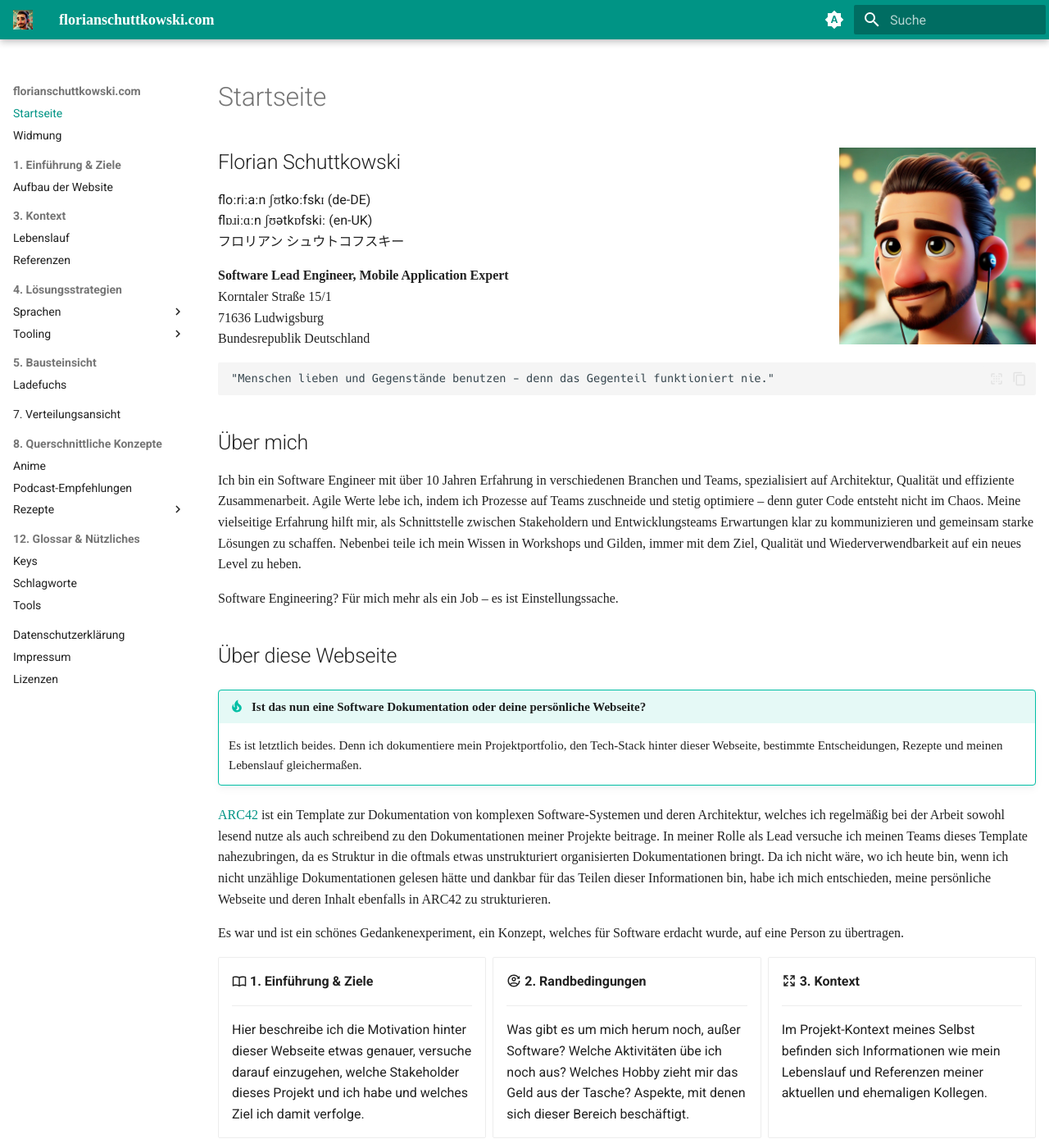
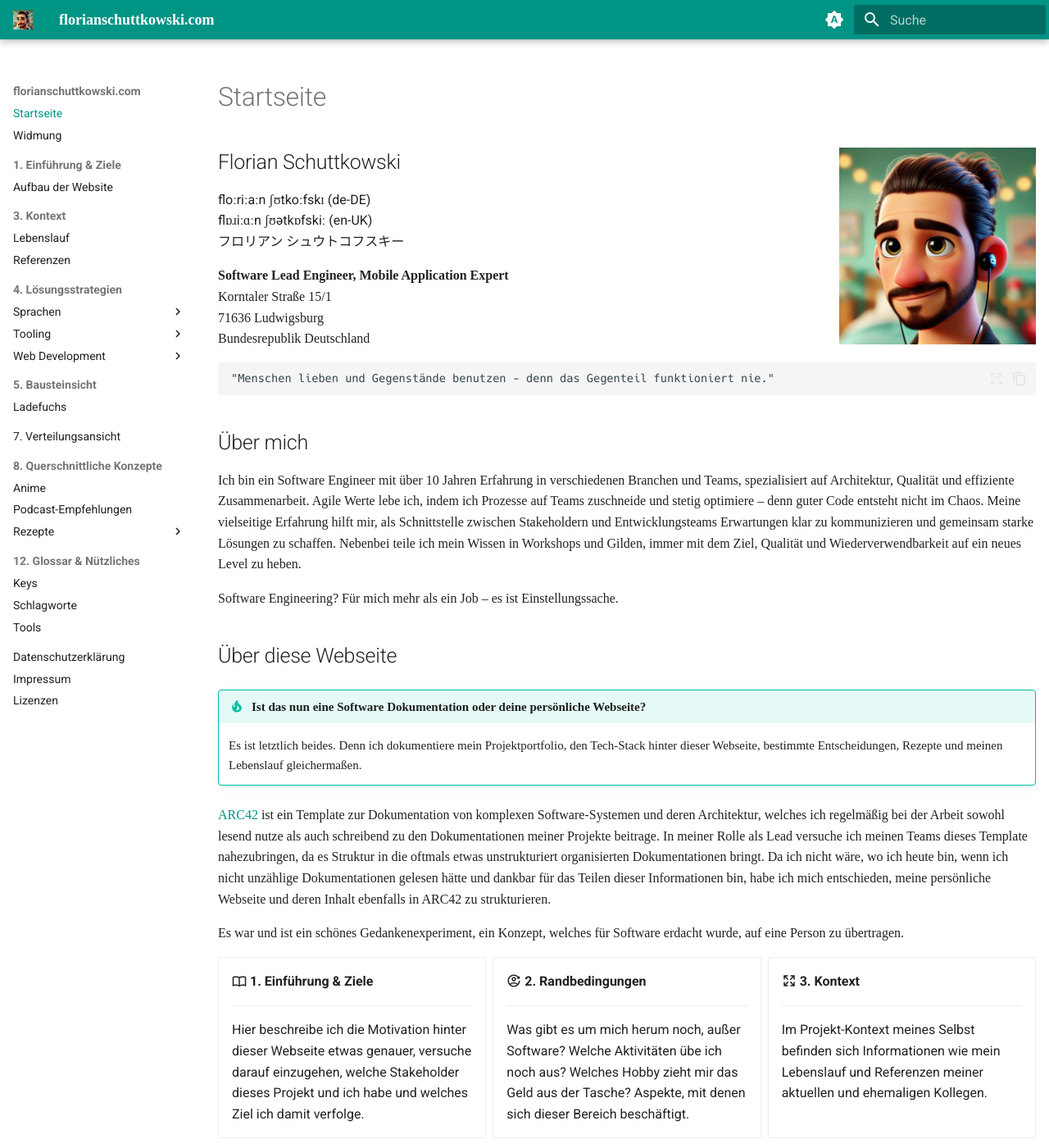
Before and after one commit to md42/arc42-website, an MkDocs documentation site: the page built from docs/index.md, in a window 1280 px wide and 1400 px high. Shown: the whole window at 82% size. Built offline with MkDocs 1.6.1 and Material for MkDocs 9.7.7, drawn with Linux system fonts in a browser that asks for light colours; some web fonts are replaced; plug-ins that fetch from the network failed and are left out.

```diff
--- a/docs/stylesheets/extra.css
+++ b/docs/stylesheets/extra.css
@@ -1,9 +1,9 @@
-@import "calendasplus.css";
+@import "gjklg.css";
 @import "hack.css";
 
 :root {
     --md-primary-fg-color:        #222433;
-    --md-text-custom-font: "calendas_plusregular";
+    --md-text-custom-font: "cpr";
     --md-code-font: "Hack";
 }
 
--- /dev/null
+++ b/docs/stylesheets/gjklg.css
@@ -0,0 +1,33 @@
+@font-face {
+    font-family: 'cpr';
+    src: url('https://gedankenflut.org/assets/fonts/r_khjfklhj546.eot');
+    src: url('https://gedankenflut.org/assets/fonts/r_khjfklhj546.eot?#iefix') format('embedded-opentype'),
+         url('https://gedankenflut.org/assets/fonts/r_khjfklhj546.woff2') format('woff2'),
+         url('https://gedankenflut.org/assets/fonts/r_khjfklhj546.woff') format('woff'),
+         url('https://gedankenflut.org/assets/fonts/r_khjfklhj546.ttf') format('truetype'),
+         url('https://gedankenflut.org/assets/fonts/r_khjfklhj546.svg#calendas_plusregular') format('svg');
+    font-weight: normal;
+    font-style: normal;
+}
+@font-face {
+    font-family: 'cpr';
+    src: url('https://gedankenflut.org/assets/fonts/i_lkbhs77.eot');
+    src: url('https://gedankenflut.org/assets/fonts/i_lkbhs77.eot?#iefix') format('embedded-opentype'),
+         url('https://gedankenflut.org/assets/fonts/i_lkbhs77.woff2') format('woff2'),
+         url('https://gedankenflut.org/assets/fonts/i_lkbhs77.woff') format('woff'),
+         url('https://gedankenflut.org/assets/fonts/i_lkbhs77.ttf') format('truetype'),
+         url('https://gedankenflut.org/assets/fonts/i_lkbhs77.svg#calendas_plusregular') format('svg');
+    font-weight: italic;
+    font-style: italic;
+}
+@font-face {
+    font-family: 'cpr';
+    src: url('https://gedankenflut.org/assets/fonts/b_ljkhgfljk5.eot');
+    src: url('https://gedankenflut.org/assets/fonts/b_ljkhgfljk5.eot?#iefix') format('embedded-opentype'),
+         url('https://gedankenflut.org/assets/fonts/b_ljkhgfljk5.woff2') format('woff2'),
+         url('https://gedankenflut.org/assets/fonts/b_ljkhgfljk5.woff') format('woff'),
+         url('https://gedankenflut.org/assets/fonts/b_ljkhgfljk5.ttf') format('truetype'),
+         url('https://gedankenflut.org/assets/fonts/b_ljkhgfljk5.svg#calendas_plusregular') format('svg');
+    font-weight: bold;
+    font-style: bold;
+}
```
Also changed, not shown: docs/loesung/Web Development/cors-webserver-config-apache.md (added, +45 -0 lines).
